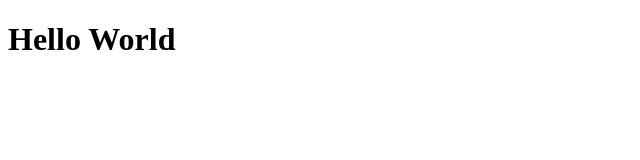
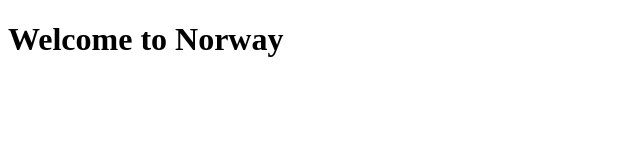
Before and after one commit to AlexFern17/travel-project, a plain HTML site: page index.html in a window 1280 px wide. Shown: the whole page, without its empty margins (0-640 px from the left). Drawn offline with Linux system fonts and the light colour scheme.

Commit message:
Updated titles

```diff
--- a/index.html
+++ b/index.html
@@ -3,10 +3,10 @@
   <head>
     <meta charset="UTF-8" />
     <meta name="viewport" content="width=device-width, initial-scale=1.0" />
-    <title>Document</title>
+    <title>Visit Norway</title>
     <link rel="stylesheet" href="src/style.css" />
   </head>
   <body>
-    <h1>Hello World</h1>
+    <h1>Welcome to Norway</h1>
   </body>
 </html>
```
